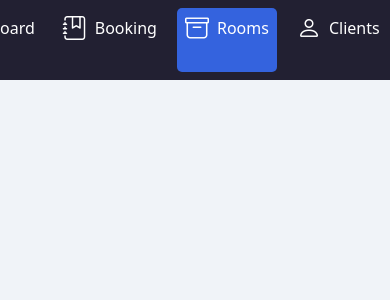
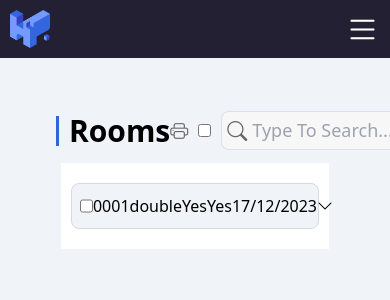
Before and after one commit to dhiaa00/Hotel-Management, a React (Vite) app: page /rooms in a window 390 px wide. Shown: the top 300 px of the page. Built offline with nearby package versions, Linux system fonts and the light colour scheme; the HTML template or start-up script is replaced by a standard one.

Commit message:
booking section completed

```diff
--- a/src/App.jsx
+++ b/src/App.jsx
@@ -4,6 +4,7 @@ import Dashboard from "./pages/dashboard/Dashboard";
 import { reservationData } from "./data";
 import { useState } from "react";
 import Booking from "./pages/Booking";
+import Rooms from "./pages/Rooms";
 
 function App() {
   const [formattedData, setFormattedData] = useState({
@@ -33,6 +34,7 @@ function App() {
           element={<Dashboard reservationData={formattedData} />}
         />
         <Route path="/booking" element={<Booking />} />
+        <Route path="/rooms" element={<Rooms />} />
       </Routes>
     </main>
   );
--- a/src/components/form/BookingForm.jsx
+++ b/src/components/form/BookingForm.jsx
@@ -27,7 +27,7 @@ const BookingForm = () => {
           <label htmlFor="idCard">ID Card</label>
           <label
             htmlFor="idCard"
-            className=" photoUpload bg-inputColor px-[50px] py-[10px] border-mainColor border-[1.5px] border-solid rounded-[5px] text-mainColor font-medium active:translate-y-[2px]">
+            className=" photoUpload flex items-center justify-center bg-inputColor px-[50px] py-[10px] border-mainColor border-[1.5px] border-solid rounded-[5px] text-mainColor font-medium active:translate-y-[2px]">
             <i className="bi bi-upload mr-[10px]"></i>Upload
           </label>
           <input
@@ -41,7 +41,7 @@ const BookingForm = () => {
           <label htmlFor="familyNote">Family Note Book</label>
           <label
             htmlFor="familyNote"
-            className=" photoUpload bg-inputColor px-[50px] py-[10px] border-mainColor border-[1.5px] border-solid rounded-[5px] text-mainColor font-medium active:translate-y-[2px]">
+            className=" photoUpload flex items-center justify-center bg-inputColor px-[50px] py-[10px] border-mainColor border-[1.5px] border-solid rounded-[5px] text-mainColor font-medium active:translate-y-[2px]">
             <i className="bi bi-upload mr-[10px]"></i>Upload
           </label>
           <input
--- a/src/components/navbar/NavBar.jsx
+++ b/src/components/navbar/NavBar.jsx
@@ -1,4 +1,4 @@
-import React, { useState } from "react";
+import React, { useRef, useState } from "react";
 import logo from "/images/logo.png";
 import NavBarLink from "./NavBarLink";
 import { useLocation, useNavigate } from "react-router-dom";
@@ -6,6 +6,12 @@ import { useEffect } from "react";
 
 const NavBar = () => {
   const [linkNumber, setLinkNumber] = useState(1);
+  const [toggle, setToggle] = useState(false);
+  const listIcon = useRef();
+  const navStyles = toggle
+    ? { clipPath: "polygon(0 0, 100% 0, 100% 100%, 0% 100%)" }
+    : { clipPath: "polygon(100% 0, 100% 0, 100% 100%, 100% 100%)" };
+
   const navList = [
     {
       id: 1,
@@ -56,12 +62,20 @@ const NavBar = () => {
     }
   }, [currentPage]);
 
+  const handleToggle = () => {
+    setToggle(!toggle);
+  };
+  const location = useLocation();
+  useEffect(() => {
+    setToggle(false);
+  }, [location]);
+
   return (
-    <div className="navbar text-white bg-[#222032] flex flex-col w-[20%] py-10 h-screen border-r-black border-solid fixed max-[920px]:flex-row max-[920px]:top-0 max-[920px]:left-0 max-[920px]:w-[100%] max-[920px]:h-fit max-[920px]:sticky max-[920px]:p-0 max-[920px]:items-center max-[920px]:justify-center max-[920px]:z-[10000]">
+    <div className="navbar text-white bg-[#222032] flex flex-col w-[20%] py-10 h-screen border-r-black border-solid fixed max-[920px]:flex-row max-[920px]:top-0 max-[920px]:left-0 max-[920px]:w-[100%] max-[920px]:h-fit max-[920px]:sticky max-[920px]:p-0 max-[920px]:items-center max-[920px]:justify-center max-[920px]:z-[10000] max-[720px]:p-[10px] max-[720px]:justify-between">
       <div className="logo flex justify-center items-center gap-2 mb-10 max-[920px]:m-0 max-[920px]:mr-5 ">
-        <img src={logo} alt="" className=" w-10" />
+        <img src={logo} alt="logo" className=" w-10" />
       </div>
-      <nav className="nav-links">
+      <nav className="nav-links" style={navStyles}>
         <ul className="flex flex-col max-[920px]:flex-row mx-5 gap-3 max-[920px]:m-0 max-[920px]:p-2">
           {navList.map((e) => (
             <NavBarLink
@@ -75,6 +89,17 @@ const NavBar = () => {
           ))}
         </ul>
       </nav>
+      {toggle ? (
+        <i
+          className="navBtn bi bi-x cursor-pointer z-[9999999]"
+          ref={listIcon}
+          onClick={handleToggle}></i>
+      ) : (
+        <i
+          className="navBtn bi bi-list cursor-pointer z-[9999999]"
+          ref={listIcon}
+          onClick={handleToggle}></i>
+      )}
     </div>
   );
 };
--- /dev/null
+++ b/src/components/rooms/Room.jsx
@@ -0,0 +1,17 @@
+import React from "react";
+
+const Room = () => {
+  return (
+    <div className="room flex justify-between px-[8px] py-[10px] bg-inputColor rounded-[8px] border-solid border-[1px] border-[#D7D9DD]">
+      <input type="checkbox" name="checkRoom" id="checkRoom" />
+      <div className="number">0001</div>
+      <div className="type">double</div>
+      <div className="in-service">Yes</div>
+      <div className="cleaned">Yes</div>
+      <div className="available-on">17/12/2023</div>
+      <i className="bi bi-chevron-down"></i>
+    </div>
+  );
+};
+
+export default Room;
--- a/src/index.css
+++ b/src/index.css
@@ -40,3 +40,37 @@ body {
   padding: 5px 10px;
   border-radius: 5px;
 }
+.navBtn {
+  display: none;
+}
+@media (min-width: 721px) {
+  .nav-links {
+    clip-path: unset !important;
+  }
+}
+@media (max-width: 720px) {
+  .nav-links {
+    background-color: #222032;
+    display: flex;
+    position: absolute;
+    top: 0;
+    right: 0;
+    height: 100vh;
+    padding: 60px 20px 0 20px;
+    transition: 0.6s;
+  }
+  .nav-links ul {
+    display: flex;
+    flex-direction: column;
+  }
+  .navBtn {
+    display: flex;
+    align-items: center;
+    font-size: 35px;
+  }
+}
+i {
+  display: flex;
+  align-items: center;
+  justify-content: center;
+}
--- /dev/null
+++ b/src/pages/Rooms.jsx
@@ -0,0 +1,33 @@
+import React from "react";
+import Room from "../components/rooms/Room";
+
+const Rooms = () => {
+  return (
+    <div className="rooms pt-10 px-5 flex flex-1 flex-col w-[79vw]">
+      <div className="rooms-header flex justify-between items-center py-[10px]">
+        <h1 className="text-[30px] pl-2 font-bold relative before:content-[''] before:absolute before:w-[3px] before:h-2/3  before:bg-mainColor before:top-[50%] before:left-[-5px] before:translate-y-[-50%]">
+          Rooms
+        </h1>
+        <div className="functionalities flex items-center gap-[10px] text-[18px] text-[#666]">
+          <i className="bi bi-printer"></i>
+          <input type="checkbox" name="checkAll" id="checkAll" />
+          <div className="search flex items-center px-[5px] justify-center gap-[5px] bg-[#F7F7F7] border-[#0F0D83]/[0.1] border-[0.8px] border-solid rounded-[8px]">
+            <i className="bi bi-search text-[20px] flex items-center"></i>
+            <input
+              type="search"
+              name="search"
+              id="search"
+              className=" bg-[#F7F7F7] text-[18px] text-[#666] py-[5px]"
+              placeholder="Type To Search..."
+            />
+          </div>
+        </div>
+      </div>
+      <div className="rooms-wrapper flex flex-col bg-white px-[10px] py-[20px]">
+        <Room />
+      </div>
+    </div>
+  );
+};
+
+export default Rooms;
```
